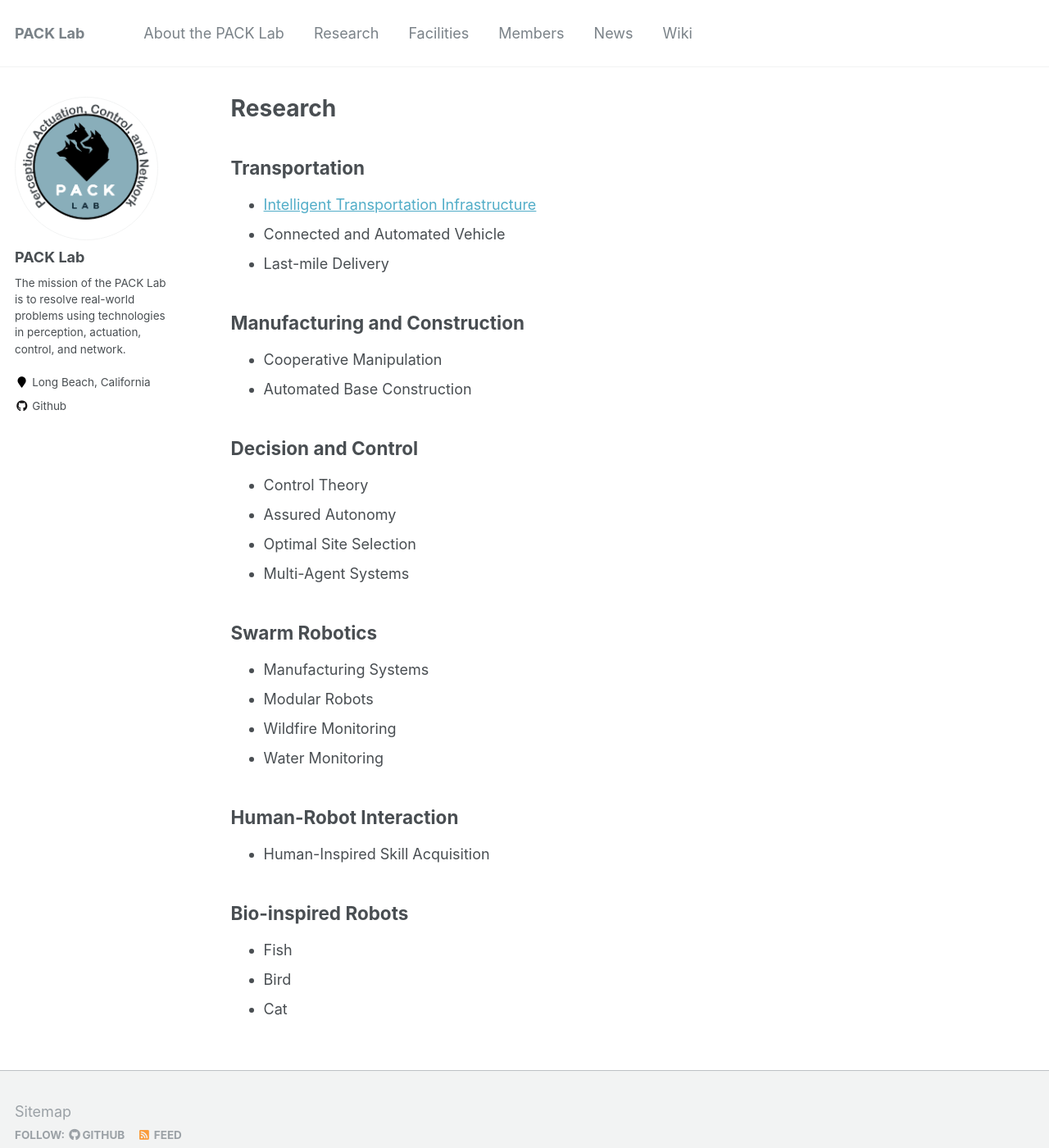
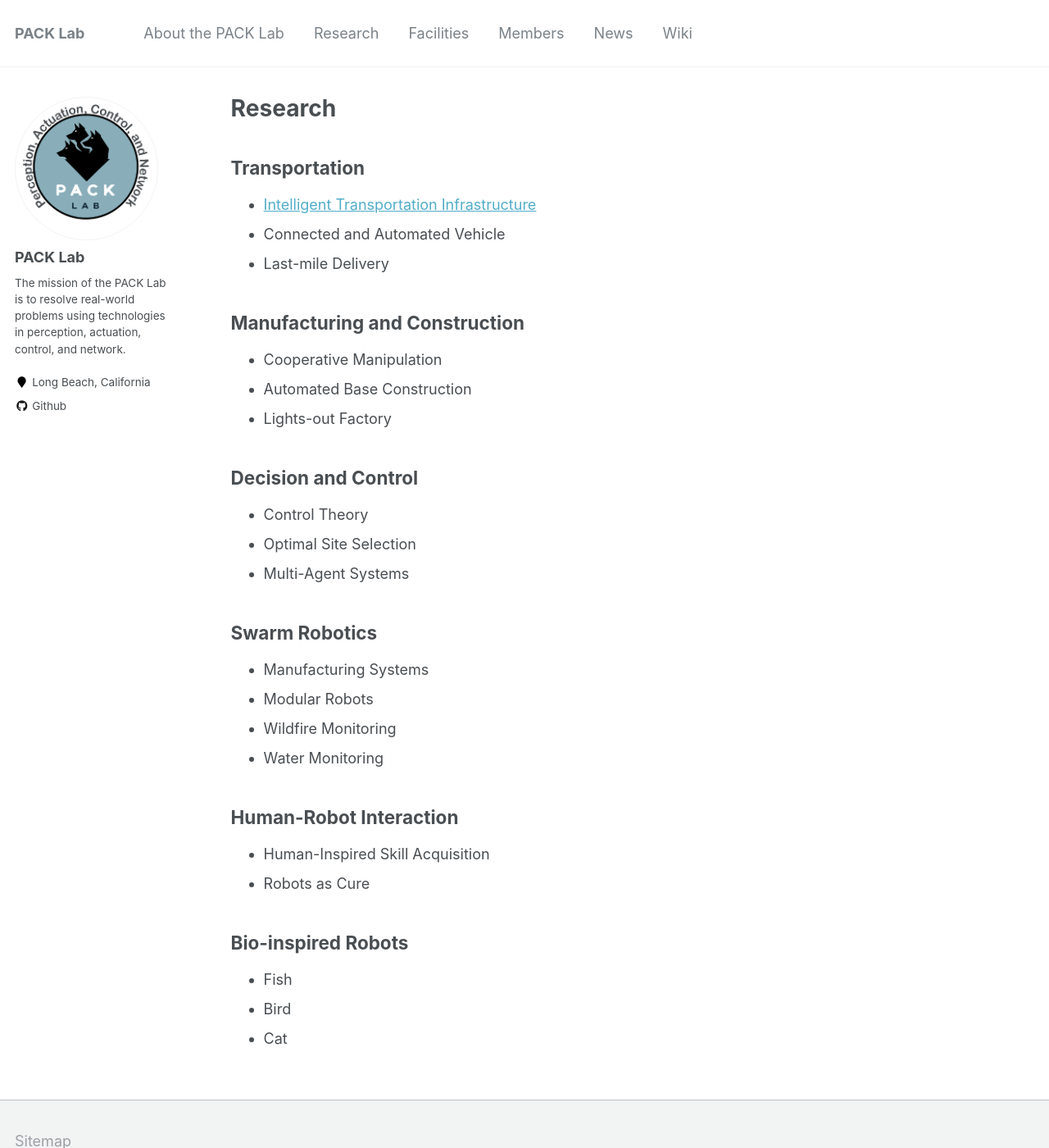
Before and after one commit to pack-lab/pack-lab.github.io, a Jekyll site: the page built from _pages/research.md, in a window 1280 px wide and 1400 px high. Shown: the whole window at 82% size. Built offline with Jekyll 4.4.1, drawn with Linux system fonts in a browser that asks for light colours.

Commit message:
Update research.md

```diff
--- a/_pages/research.md
+++ b/_pages/research.md
@@ -15,11 +15,11 @@ author_profile: true
 
 * Cooperative Manipulation
 * Automated Base Construction
+* Lights-out Factory
 
 ## Decision and Control
 
 * Control Theory
-* Assured Autonomy
 * Optimal Site Selection
 * Multi-Agent Systems
 
@@ -33,6 +33,7 @@ author_profile: true
 ## Human-Robot Interaction
 
 * Human-Inspired Skill Acquisition
+* Robots as Cure
 
 ## Bio-inspired Robots
 
```
